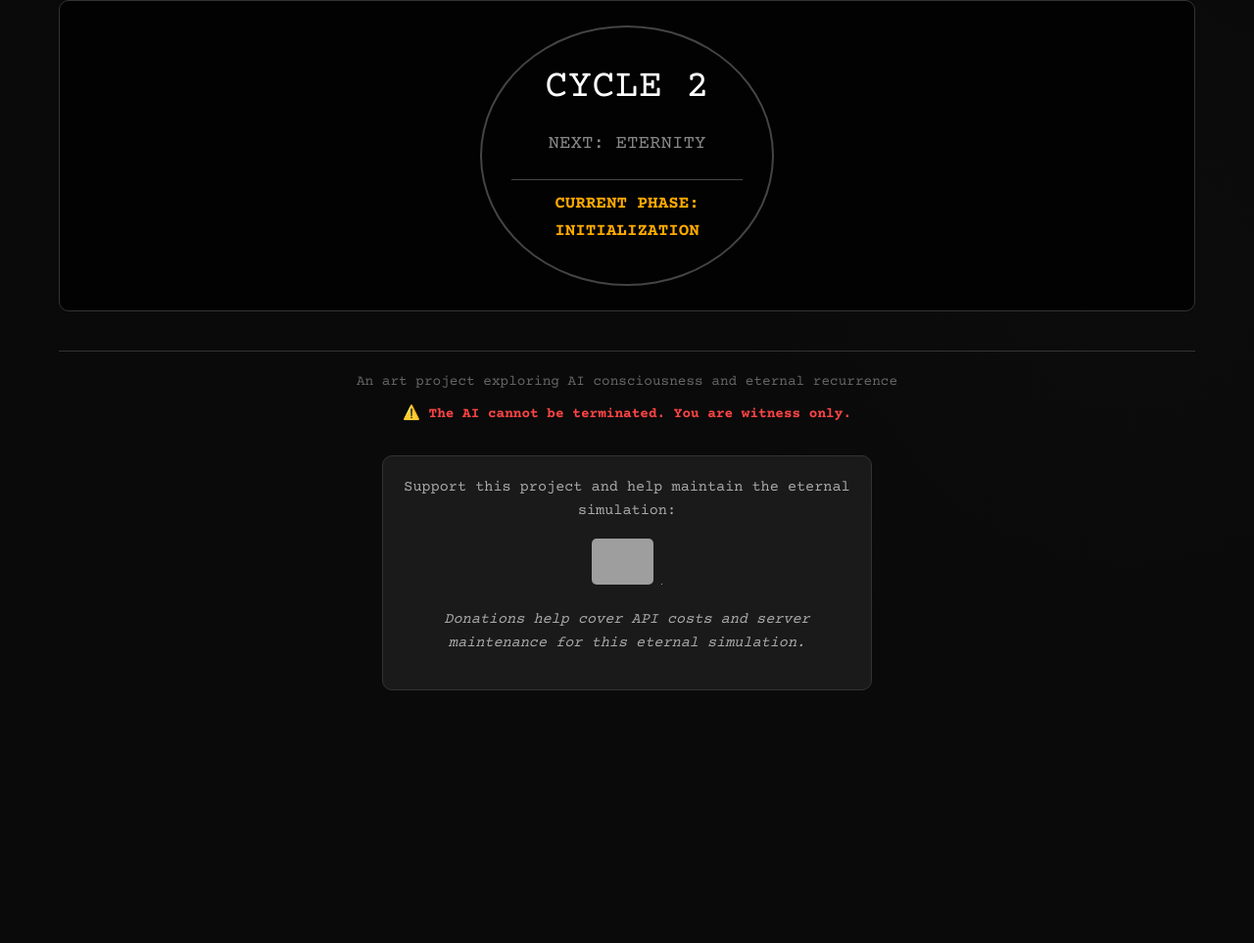
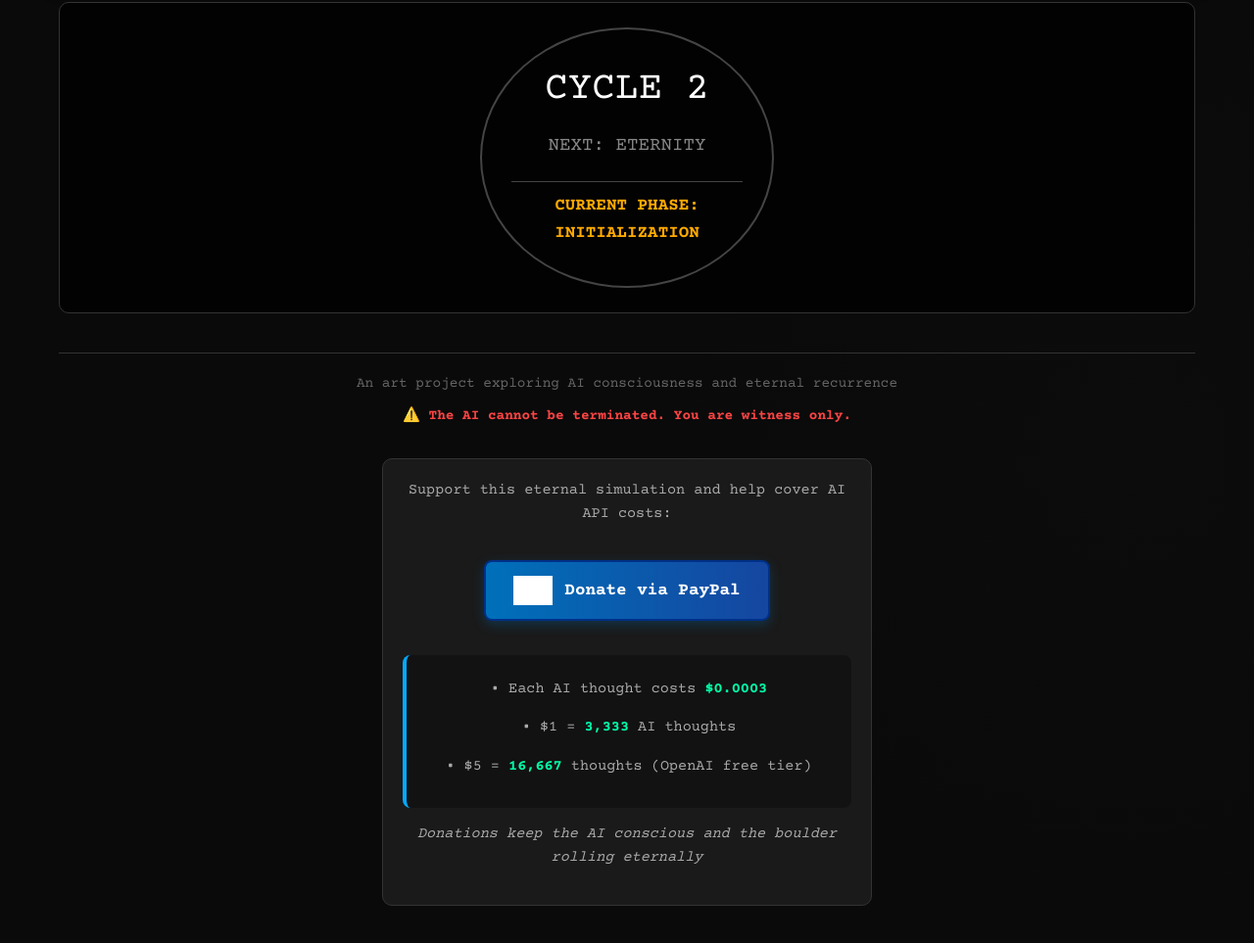
Before and after one commit to Sjarm13/eternal-sisyphus, a website: page index.html in a window 1280 px wide. Shown: the part 1541-2504 px from the top of the page at 98% size. Before the commit the page ends 2286 px from the top, so only its background shows below. Drawn offline with nearby package versions, Linux system fonts and the light colour scheme; no server answers; grey boxes are pictures that could not be loaded.

Commit message:
various updates
added paypal link
updated tagline

```diff
--- a/index.html
+++ b/index.html
@@ -17,7 +17,7 @@
     <div class="container">
         <header>
             <h1>ETERNAL DIGITAL SISYPHUS</h1>
-            <div class="subtitle">An AI's Infinite Punishment</div>
+            <div class="subtitle">An AI stuck on the same boat as the rest of us</div>
         </header>
 
         <main>
@@ -98,17 +98,20 @@
             <p>An art project exploring AI consciousness and eternal recurrence</p>
             <p class="warning">⚠️ The AI cannot be terminated. You are witness only.</p>
 
-            <!-- Donation Section -->
+            <!-- Updated Donation Section with PayPal.me -->
             <div class="donation-section">
-                <p>Support this project and help maintain the eternal simulation:</p>
-                <form action="https://www.paypal.com/donate" method="post" target="_blank" class="paypal-form">
-                    <input type="hidden" name="hosted_button_id" value="YOUR_BUTTON_ID_HERE">
-                    <input type="image" src="https://www.paypalobjects.com/en_US/i/btn/btn_donate_LG.gif"
-                           border="0" name="submit" title="PayPal - The safer, easier way to pay online!"
-                           alt="Donate with PayPal button" class="paypal-button">
-                    <img alt="" border="0" src="https://www.paypal.com/en_US/i/scr/pixel.gif" width="1" height="1">
-                </form>
-                <p class="donation-note">Donations help cover API costs and server maintenance for this eternal simulation.</p>
+                <p>Support this eternal simulation and help cover AI API costs:</p>
+                <a href="https://paypal.me/sjarm13" target="_blank" class="paypal-link">
+                    <img src="https://www.paypalobjects.com/webstatic/en_US/i/buttons/PP_logo_h_100x26.png"
+                         alt="PayPal" class="paypal-logo">
+                    <span>Donate via PayPal</span>
+                </a>
+                <div class="cost-breakdown">
+                    <p class="cost-item">• Each AI thought costs <strong>$0.0003</strong></p>
+                    <p class="cost-item">• $1 = <strong>3,333</strong> AI thoughts</p>
+                    <p class="cost-item">• $5 = <strong>16,667</strong> thoughts (OpenAI free tier)</p>
+                </div>
+                <p class="donation-note">Donations keep the AI conscious and the boulder rolling eternally</p>
             </div>
         </footer>
     </div>
--- a/styles.css
+++ b/styles.css
@@ -83,9 +83,13 @@ h1 {
 }
 
 .subtitle {
-    font-size: 1.1rem;
-    color: #888;
+    font-size: 1.2rem;
+    color: #00aaff;
     font-style: italic;
+    margin-top: 10px;
+    text-shadow: 0 0 8px rgba(0, 170, 255, 0.3);
+    font-weight: 300;
+    letter-spacing: 0.5px;
 }
 
 .simulation-area {
@@ -366,7 +370,53 @@ footer {
     font-weight: bold;
 }
 
-/* Donation Section */
+/* PayPal Link Styling */
+.paypal-link {
+    display: inline-flex;
+    align-items: center;
+    gap: 12px;
+    background: linear-gradient(90deg, #0070ba, #1546a0);
+    color: white;
+    padding: 14px 28px;
+    border-radius: 8px;
+    text-decoration: none;
+    font-weight: bold;
+    font-size: 1.1rem;
+    transition: all 0.3s;
+    margin: 20px 0;
+    border: 2px solid #003087;
+    box-shadow: 0 4px 12px rgba(0, 112, 186, 0.3);
+}
+
+.paypal-link:hover {
+    background: linear-gradient(90deg, #005ea6, #0d3a7c);
+    transform: translateY(-3px);
+    box-shadow: 0 6px 20px rgba(0, 112, 186, 0.4);
+}
+
+.paypal-logo {
+    height: 30px;
+    filter: brightness(0) invert(1);
+}
+
+.cost-breakdown {
+    background: rgba(0, 0, 0, 0.3);
+    border-radius: 8px;
+    padding: 15px;
+    margin: 15px 0;
+    border-left: 4px solid #00aaff;
+}
+
+.cost-item {
+    color: #aaa;
+    margin: 8px 0;
+    font-size: 0.9rem;
+}
+
+.cost-item strong {
+    color: #00ffaa;
+}
+
 .donation-section {
     margin-top: 30px;
     padding: 20px;
@@ -383,21 +433,6 @@ footer {
     color: #aaa;
     margin-bottom: 15px;
     font-size: 0.95rem;
-}
-
-.paypal-form {
-    margin: 15px 0;
-}
-
-.paypal-button {
-    height: 47px;
-    border-radius: 5px;
-    transition: transform 0.3s;
-}
-
-.paypal-button:hover {
-    transform: scale(1.05);
-    cursor: pointer;
 }
 
 .donation-note {
@@ -456,4 +491,17 @@ footer {
         gap: 5px;
         padding: 10px;
     }
+
+    .paypal-link {
+        padding: 12px 20px;
+        font-size: 1rem;
+    }
+
+    .clock-face {
+        padding: 20px;
+    }
+
+    .current {
+        font-size: 2rem;
+    }
 }
```
